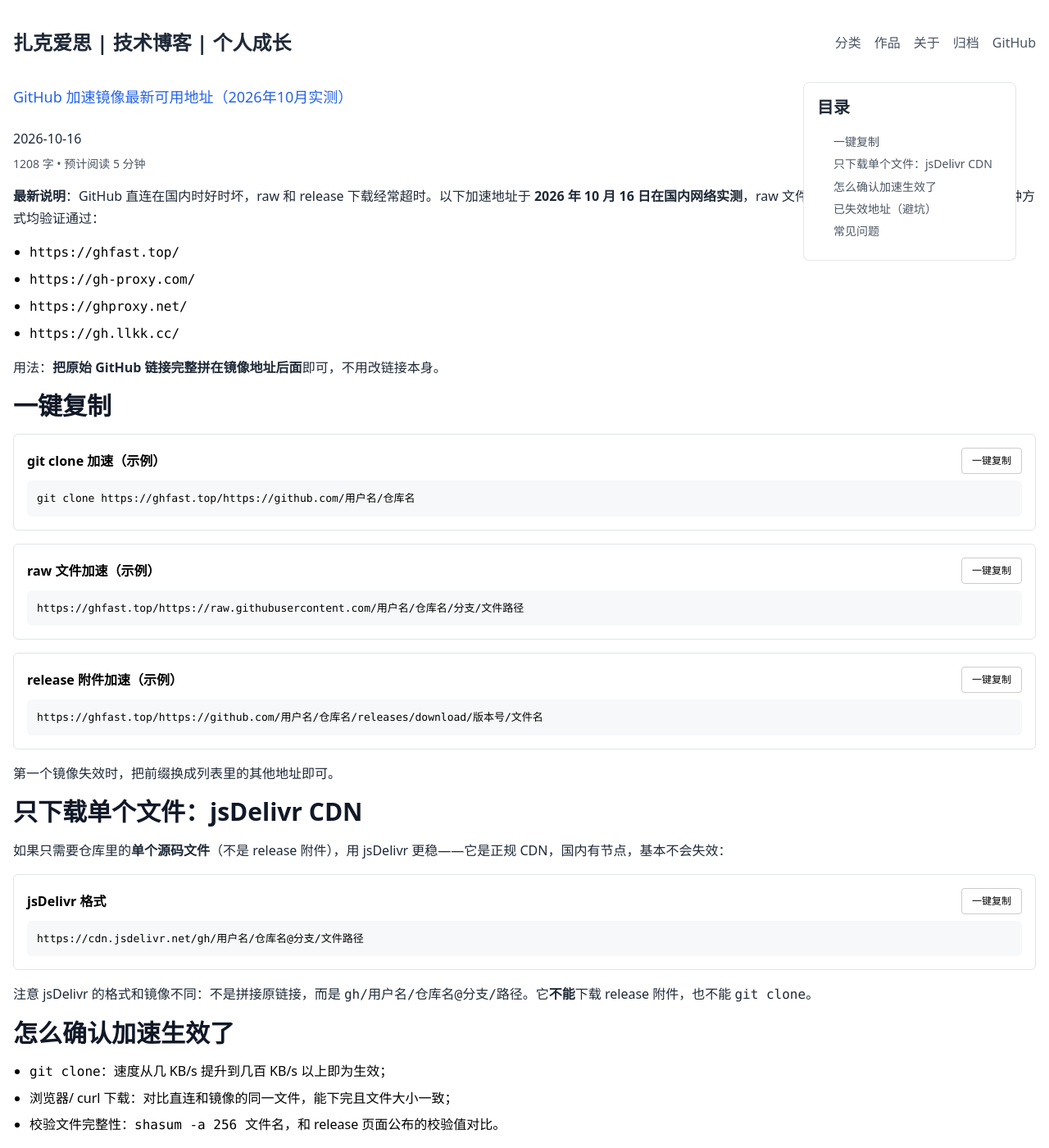
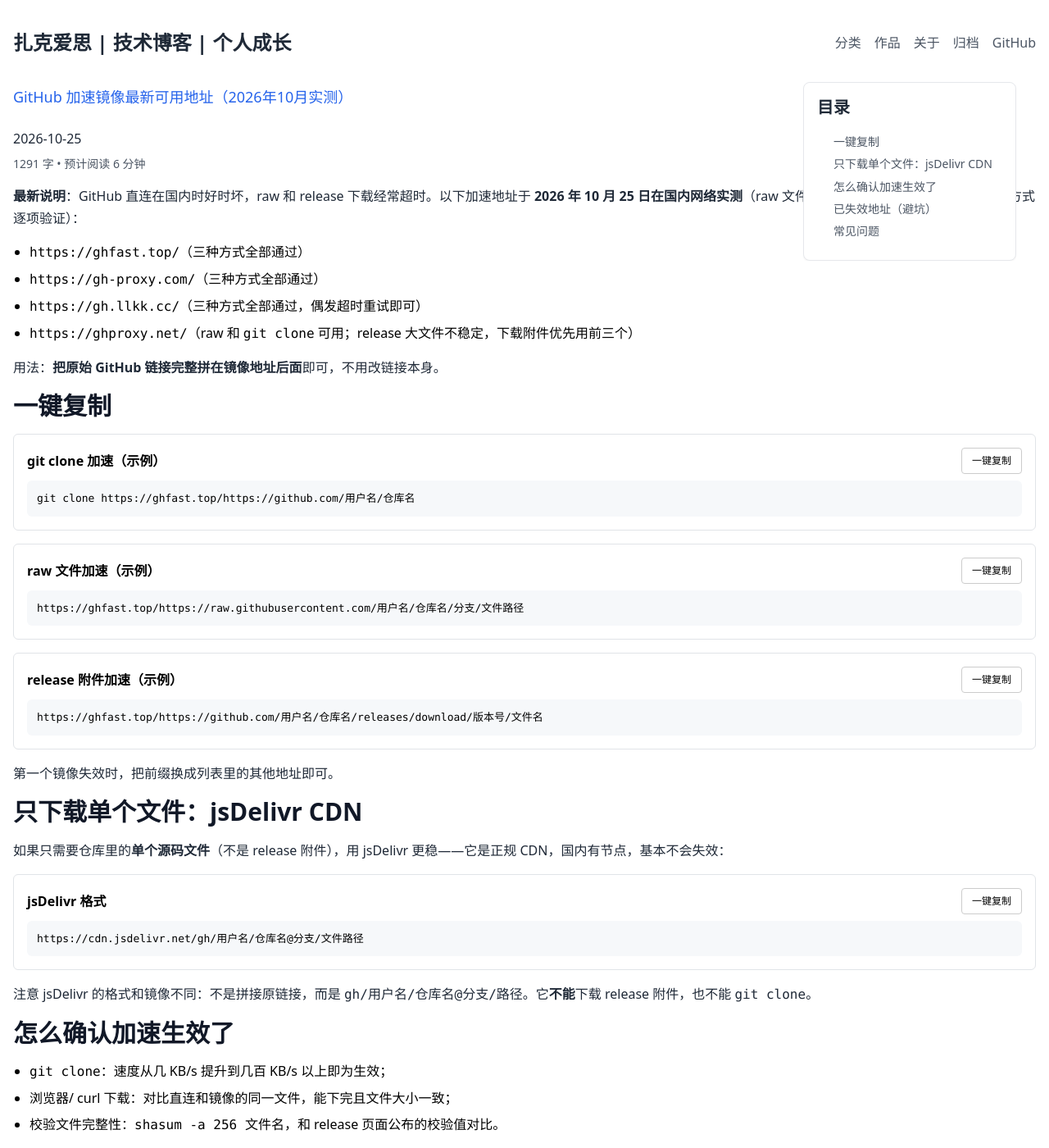
Before and after one commit to zachthinking/zachthinking.github.io, a Jekyll site: the page built from _posts/2026-10-16-github-proxy-mirror.md, in a window 1280 px wide and 1400 px high. Shown: the whole window at 82% size. Built offline with Jekyll 4.4.1, drawn with Linux system fonts in a browser that asks for light colours; comment, search, counter and statistics services are not loaded; some of the changed text lies outside the part shown.

Commit message:
更新 GitHub 镜像实测（2026-10-25）：gh.llkk.cc 复测通过，ghproxy.net release 不稳定降级标注
- 四个可用镜像逐项重测 raw / release / git clone
- ghproxy.net release 大文件 3 次仅 1 次成功，标注下载附件优先用前三个
- gh.llkk.cc 首轮超时、复测三轮全通过，标注偶发超时
- 失效清单：gitclone.com 由 502 变为 404（已关停）

Co-Authored-By: Claude Code <noreply@anthropic.com>

```diff
--- a/_posts/2026-10-16-github-proxy-mirror.md
+++ b/_posts/2026-10-16-github-proxy-mirror.md
@@ -1,18 +1,18 @@
 ---
 layout: post
 title: "GitHub 加速镜像最新可用地址（2026年10月实测）"
-date: 2026-10-16 22:30:00 +0800
+date: 2026-10-25 12:00:00 +0800
 categories: [GitHub, 教程]
 tags: [github, 镜像, 加速, ghproxy]
 toc: true
 ---
 
-**最新说明**：GitHub 直连在国内时好时坏，raw 和 release 下载经常超时。以下加速地址于 **2026 年 10 月 16 日在国内网络实测**，raw 文件、release 压缩包、`git clone` 三种方式均验证通过：
+**最新说明**：GitHub 直连在国内时好时坏，raw 和 release 下载经常超时。以下加速地址于 **2026 年 10 月 25 日在国内网络实测**（raw 文件、release 附件、`git clone` 三种方式逐项验证）：
 
-- `https://ghfast.top/`
-- `https://gh-proxy.com/`
-- `https://ghproxy.net/`
-- `https://gh.llkk.cc/`
+- `https://ghfast.top/`（三种方式全部通过）
+- `https://gh-proxy.com/`（三种方式全部通过）
+- `https://gh.llkk.cc/`（三种方式全部通过，偶发超时重试即可）
+- `https://ghproxy.net/`（raw 和 `git clone` 可用；release 大文件不稳定，下载附件优先用前三个）
 
 用法：**把原始 GitHub 链接完整拼在镜像地址后面**即可，不用改链接本身。
 
@@ -66,13 +66,13 @@ toc: true
 
 ## 已失效地址（避坑）
 
-以下曾经流行的地址，2026 年 10 月 16 日实测**已不可用**，如果老教程里看到请直接跳过：
+以下曾经流行的地址，2026 年 10 月 25 日实测**已不可用**，如果老教程里看到请直接跳过：
 
 - `ghproxy.com` / `mirror.ghproxy.com`（原最大镜像站，已关停）
 - `github.moeyy.xyz`（连接失败）
 - `ghproxy.cc`（连接失败）
 - `hub.gitmirror.com`（连接失败）
-- `gitclone.com`（502）
+- `gitclone.com`（404，已关停）
 - `kkgithub.com`（连接失败）
 - `gh.ddlc.top`（限流 429，偶尔可用）
 
```
